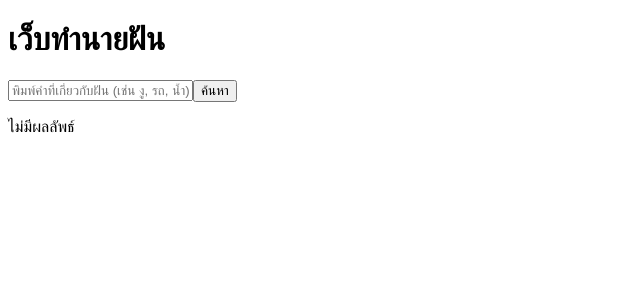
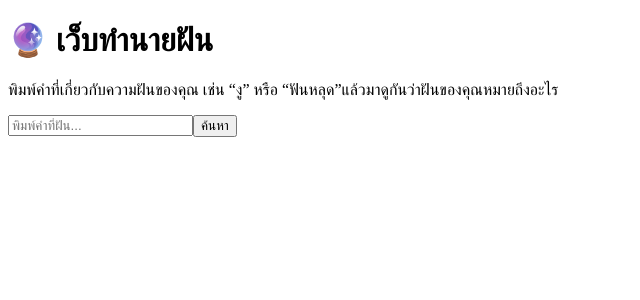
Before and after one commit to kimmy2956/dream-app, a Next.js app: page / in a window 1280 px wide. Shown: the top 300 px of the page, without its empty margins (0-640 px from the left). Built offline with nearby package versions, Linux system fonts and the light colour scheme.

Commit message:
Update index.js

```diff
--- a/pages/index.js
+++ b/pages/index.js
@@ -1,16 +1,13 @@
-// pages/index.js
 import { useState } from 'react';
-import DreamCard from '../components/DreamCard';
-
 
 export default function Home() {
   const [q, setQ] = useState('');
   const [results, setResults] = useState([]);
   const [loading, setLoading] = useState(false);
 
-
   async function search(e) {
     e && e.preventDefault();
+    if (!q.trim()) return;
     setLoading(true);
     try {
       const res = await fetch(`/api/dreams?q=${encodeURIComponent(q)}`);
@@ -23,30 +20,69 @@ setLoading(false);
     }
   }
 
+  return (
+    <div className="min-h-screen bg-gradient-to-b from-purple-900 via-indigo-900 to-black text-white flex flex-col items-center p-6">
+      {/* Header */}
+      <h1 className="text-4xl md:text-5xl font-extrabold text-center mb-6 drop-shadow-md">
+        🔮 เว็บทำนายฝัน
+      </h1>
+      <p className="text-lg text-gray-300 mb-6 text-center max-w-lg">
+        พิมพ์คำที่เกี่ยวกับความฝันของคุณ เช่น <span className="text-indigo-300">“งู”</span> หรือ <span className="text-indigo-300">“ฟันหลุด”</span>
+        แล้วมาดูกันว่าฝันของคุณหมายถึงอะไร
+      </p>
 
-return (
-<div className="min-h-screen p-6 max-w-3xl mx-auto">
-<h1 className="text-3xl font-bold mb-4">เว็บทำนายฝัน</h1>
-<form onSubmit={search} className="flex gap-2 mb-4">
+      {/* Search bar */}
+      <form
+        onSubmit={search}
+        className="w-full max-w-xl flex gap-3 bg-white/10 p-3 rounded-2xl shadow-lg backdrop-blur-sm"
+      >
         <input
           value={q}
-onChange={e => setQ(e.target.value)}
-placeholder="พิมพ์คำที่เกี่ยวกับฝัน (เช่น งู, รถ, น้ำ)..."
-className="flex-1 p-2 border rounded"
+          onChange={(e) => setQ(e.target.value)}
+          placeholder="พิมพ์คำที่ฝัน..."
+          className="flex-1 p-3 rounded-xl bg-transparent border border-white/20 focus:outline-none focus:ring-2 focus:ring-indigo-400 placeholder-gray-400 text-white"
         />
-<button className="px-4 py-2 border rounded" disabled={loading}>ค้นหา</button>
+        <button
+          className={`px-6 py-3 rounded-xl font-semibold bg-gradient-to-r from-pink-500 to-purple-600 shadow-md hover:scale-105 transition-transform duration-200 ${
+            loading ? 'opacity-50 cursor-not-allowed' : ''
+          }`}
+          disabled={loading}
+        >
+          {loading ? '🔍 กำลังค้นหา...' : 'ค้นหา'}
+        </button>
       </form>
 
+      {/* Results */}
+      <div className="mt-10 w-full max-w-2xl grid gap-5">
+        {!loading && results.length === 0 && q && (
+          <p className="text-center text-gray-400">ไม่พบคำทำนายสำหรับคำว่า “{q}”</p>
+        )}
 
-{loading && <p>กำลังค้นหา...</p>}
-
-
-<div className="grid gap-3">
-{results.length === 0 && !loading && <p>ไม่มีผลลัพธ์</p>}
         {results.map((r, i) => (
-<DreamCard key={i} dream={r} />
+          <div
+            key={i}
+            className="p-5 bg-white/10 rounded-2xl border border-white/20 shadow-md hover:bg-white/20 transition-all duration-300 animate-fadeIn"
+          >
+            <h2 className="text-2xl font-bold text-indigo-300 mb-2">{r.title || 'คำทำนาย'}</h2>
+            <p className="text-gray-200 leading-relaxed">{r.meaning || r.description}</p>
+          </div>
         ))}
       </div>
     </div>
   );
 }
+
+// 💫 เพิ่ม animation fade-in นิดหน่อย (ถ้าใช้ Tailwind 3.2+)
+if (typeof window !== 'undefined') {
+  const style = document.createElement('style');
+  style.innerHTML = `
+    @keyframes fadeIn {
+      from { opacity: 0; transform: translateY(10px); }
+      to { opacity: 1; transform: translateY(0); }
+    }
+    .animate-fadeIn {
+      animation: fadeIn 0.4s ease-out forwards;
+    }
+  `;
+  document.head.appendChild(style);
+}
```
Lines whose indentation alone changed are shown as unchanged.
